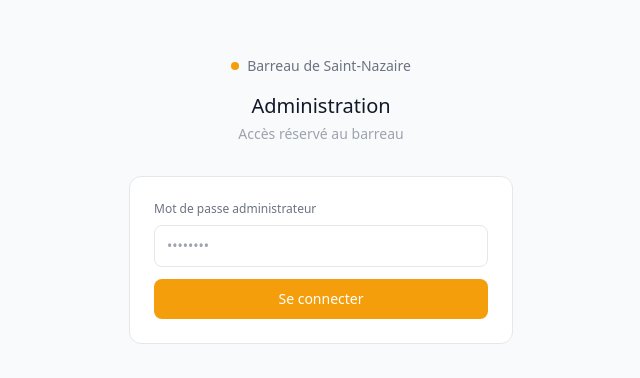
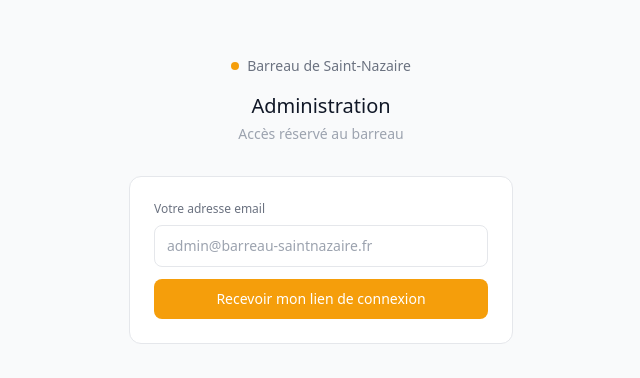
Before and after one commit to eboittin44600/rdv-victimes, a Next.js app: page /admin/auth in a window 1280 px wide. Shown: the part 202-580 px from the top of the page, without its empty margins (319-959 px from the left). Built offline with nearby package versions, Linux system fonts and the light colour scheme.

Commit message:
Change password login to email link request

```diff
--- a/src/app/admin/auth/page.tsx
+++ b/src/app/admin/auth/page.tsx
@@ -3,25 +3,39 @@
 import { useState } from 'react'
 
 export default function AdminAuth() {
-  const [password, setPassword] = useState('')
+  const [email, setEmail] = useState('')
+  const [sent, setSent] = useState(false)
+  const [loading, setLoading] = useState(false)
   const [erreur, setErreur] = useState('')
-  const [loading, setLoading] = useState(false)
 
-  async function connexion() {
-    setLoading(true)
-    setErreur('')
-const res = await fetch('/api/admin/login', {
+  async function demander() {
+    if (!email.includes('@')) { setErreur('Email invalide'); return }
+    setLoading(true); setErreur('')
+    const res = await fetch('/api/admin/login', {
       method: 'POST',
       headers: { 'Content-Type': 'application/json' },
-      body: JSON.stringify({ password }),
+      body: JSON.stringify({ email }),
     })
     setLoading(false)
-    if (res.ok) {
-      window.location.href = '/admin'
-    } else {
-      setErreur('Mot de passe incorrect.')
-    }
+    if (res.ok) setSent(true)
+    else setErreur('Email non autorisé.')
   }
+
+  if (sent) return (
+    <div className="min-h-screen bg-gray-50 flex items-center justify-center px-4">
+      <div className="max-w-sm w-full bg-white border border-gray-200 rounded-2xl p-8 text-center">
+        <div className="w-14 h-14 bg-amber-50 rounded-full flex items-center justify-center mx-auto mb-4">
+          <svg className="w-7 h-7 text-amber-500" fill="none" stroke="currentColor" viewBox="0 0 24 24">
+            <path strokeLinecap="round" strokeLinejoin="round" strokeWidth={2} d="M3 8l7.89 5.26a2 2 0 002.22 0L21 8M5 19h14a2 2 0 002-2V7a2 2 0 00-2-2H5a2 2 0 00-2 2v10a2 2 0 002 2z" />
+          </svg>
+        </div>
+        <h2 className="text-lg font-medium text-gray-900 mb-2">Lien envoyé</h2>
+        <p className="text-sm text-gray-500">
+          Un lien de connexion a été envoyé à <strong>{email}</strong>. Vérifiez votre boîte mail.
+        </p>
+      </div>
+    </div>
+  )
 
   return (
     <div className="min-h-screen bg-gray-50 flex items-center justify-center px-4">
@@ -35,22 +49,22 @@
           <p className="text-sm text-gray-400 mt-1">Accès réservé au barreau</p>
         </div>
         <div className="bg-white border border-gray-200 rounded-xl p-6">
-          <label className="text-xs text-gray-500 block mb-2">Mot de passe administrateur</label>
+          <label className="text-xs text-gray-500 block mb-2">Votre adresse email</label>
           <input
-            type="password"
-            value={password}
-            onChange={e => setPassword(e.target.value)}
-            onKeyDown={e => e.key === 'Enter' && connexion()}
-            placeholder="••••••••"
+            type="email"
+            value={email}
+            onChange={e => setEmail(e.target.value)}
+            onKeyDown={e => e.key === 'Enter' && demander()}
+            placeholder="admin@barreau-saintnazaire.fr"
             className="w-full border border-gray-200 rounded-lg px-3 py-2.5 text-sm focus:outline-none focus:ring-2 focus:ring-amber-500 mb-3"
           />
           {erreur && <p className="text-xs text-red-500 mb-3">{erreur}</p>}
           <button
-            onClick={connexion}
+            onClick={demander}
             disabled={loading}
             className="w-full bg-amber-500 hover:bg-amber-600 disabled:bg-amber-300 text-white text-sm font-medium py-2.5 rounded-lg transition-colors"
           >
-            {loading ? 'Connexion...' : 'Se connecter'}
+            {loading ? 'Envoi...' : 'Recevoir mon lien de connexion'}
           </button>
         </div>
       </div>
```
